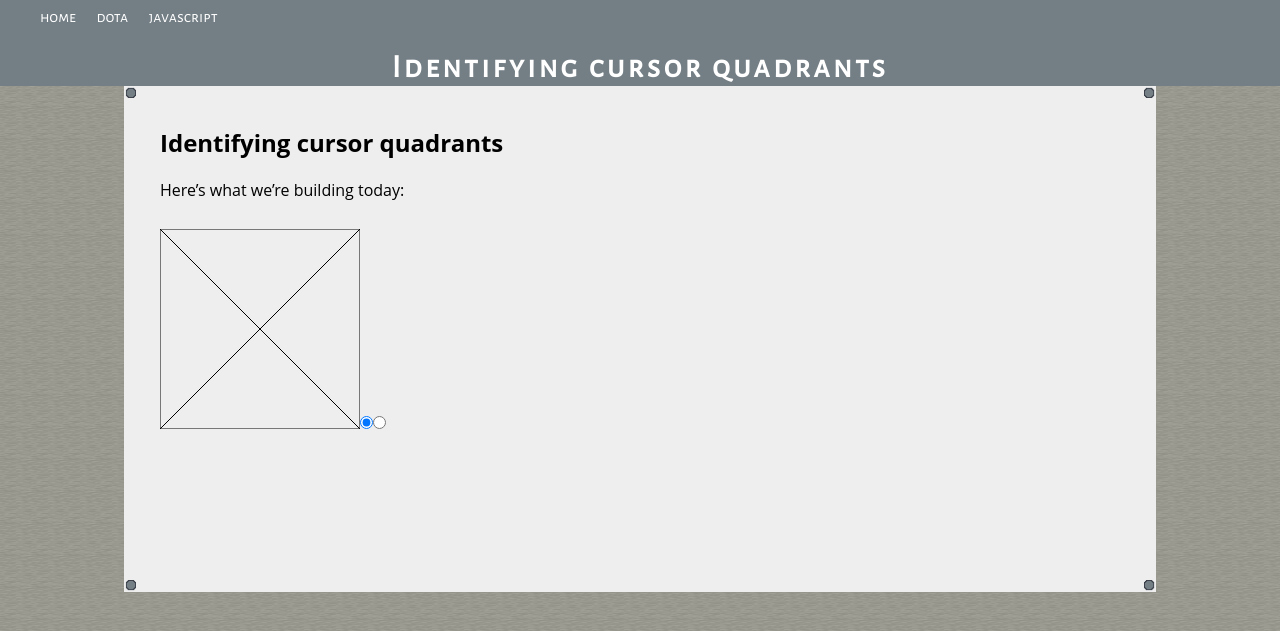
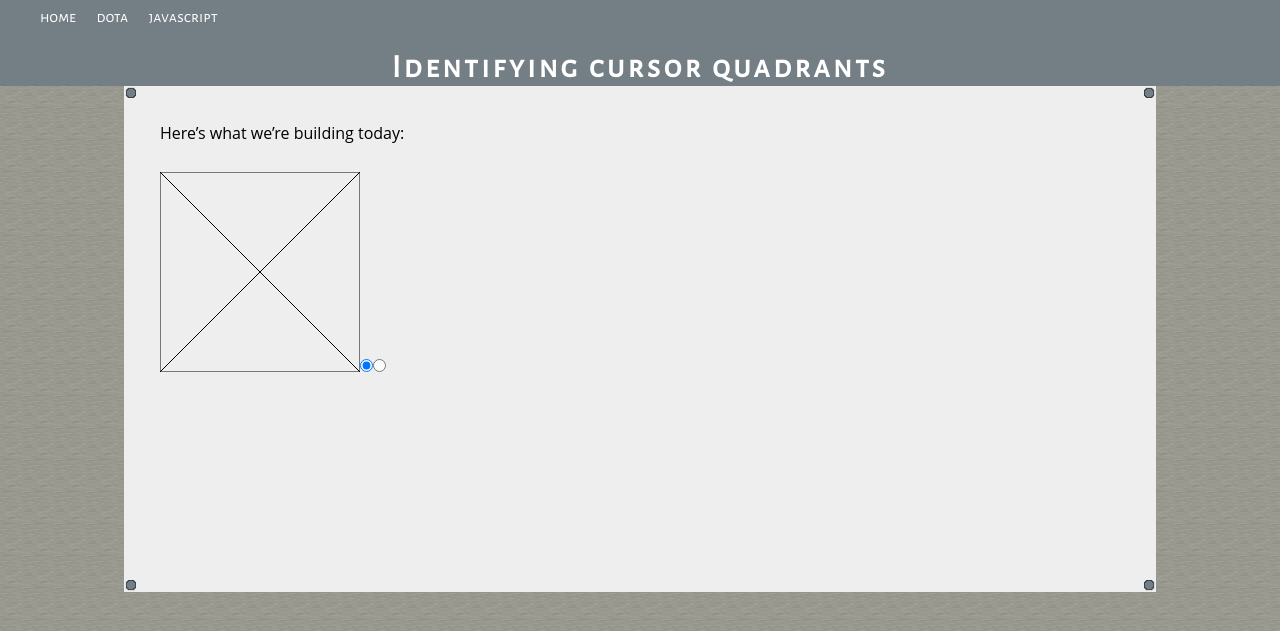
Before and after one commit to Thristhart/techniques, a Jekyll site: the page built from javascript/quadrants.md, in a window 1280 px wide. Shown: the top 631 px of the page. Built offline with Jekyll 4.4.1, drawn with Linux system fonts in a browser that asks for light colours.

Commit message:
remove redundant title

```diff
--- a/javascript/quadrants.md
+++ b/javascript/quadrants.md
@@ -6,6 +6,5 @@ categories:
 published: true
 ---
 
-## Identifying cursor quadrants
 Here's what we're building today:
 {% include javascript_demo.html demoname="quadrants" %}
```
